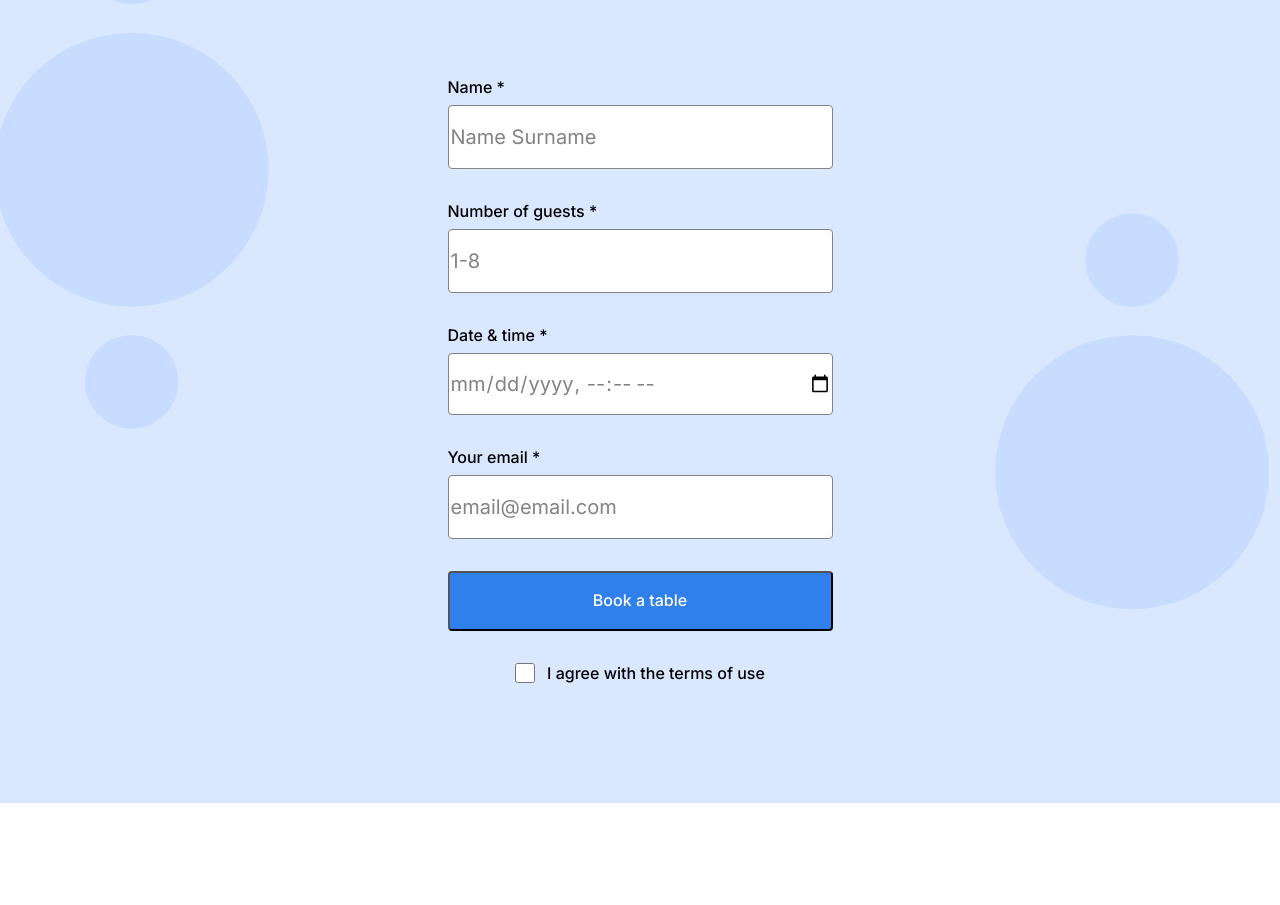
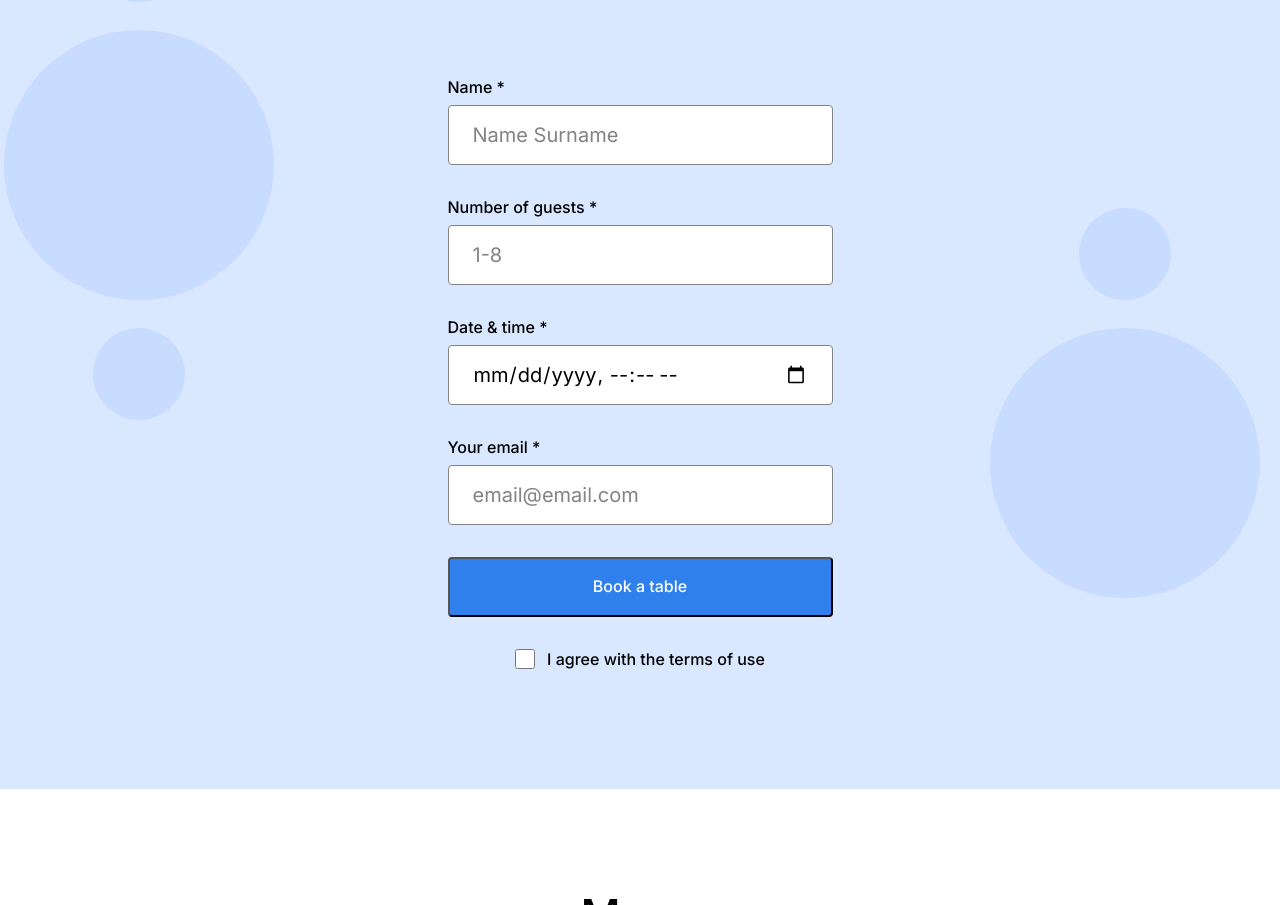
Before and after one commit to JoeyPsychs/se_project_coffeeshop, a plain HTML site: page index.html in a window 1280 px wide. Shown: the part 1878-2783 px from the top of the page. Drawn offline with Linux system fonts and the light colour scheme.

Commit message:
updated form__input text color and indentation

```diff
--- a/blocks/form.css
+++ b/blocks/form.css
@@ -18,7 +18,9 @@
   height: 60px;
   font-size: 20px;
   line-height: 30px;
-  color: #838383;
+  color: #000;
+  box-sizing: border-box;
+  padding: 0 24px;
 }
 
 .form__input::placeholder {
```
Also changed, not shown: 1 other file.
